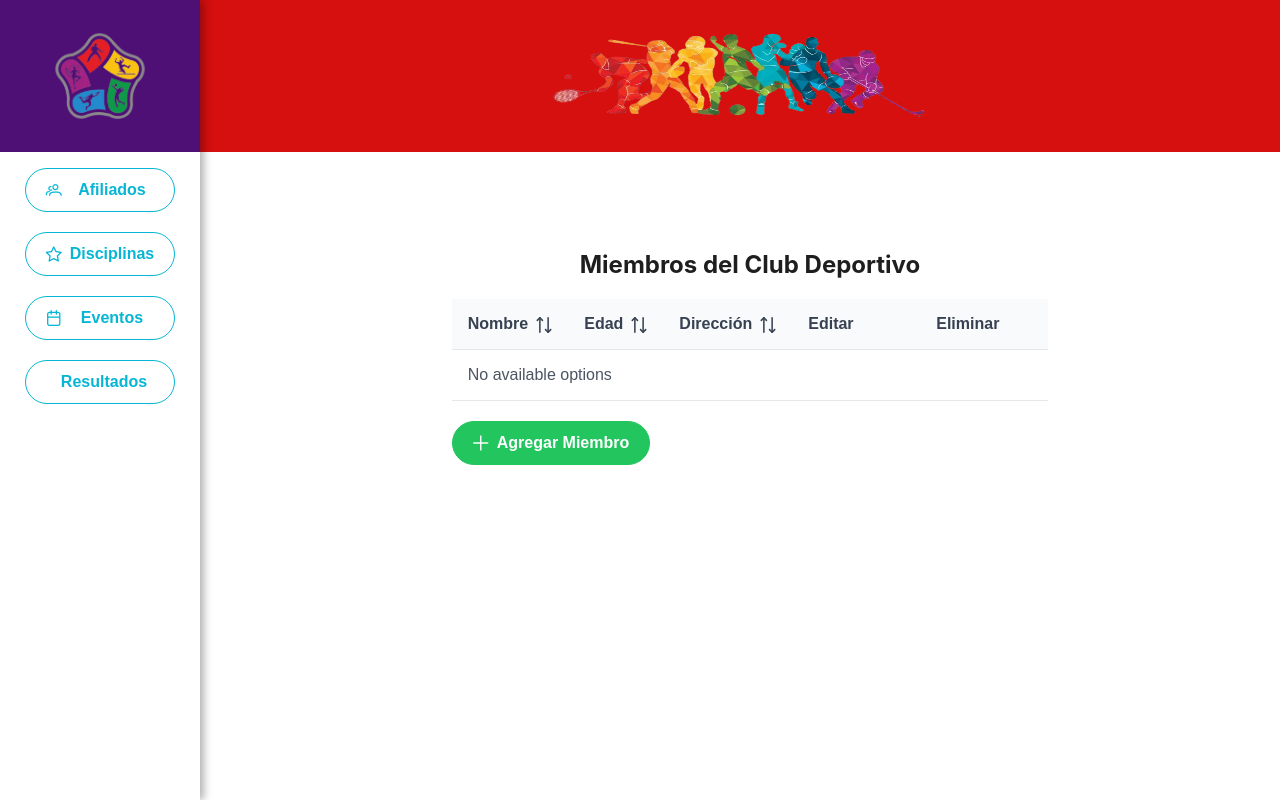
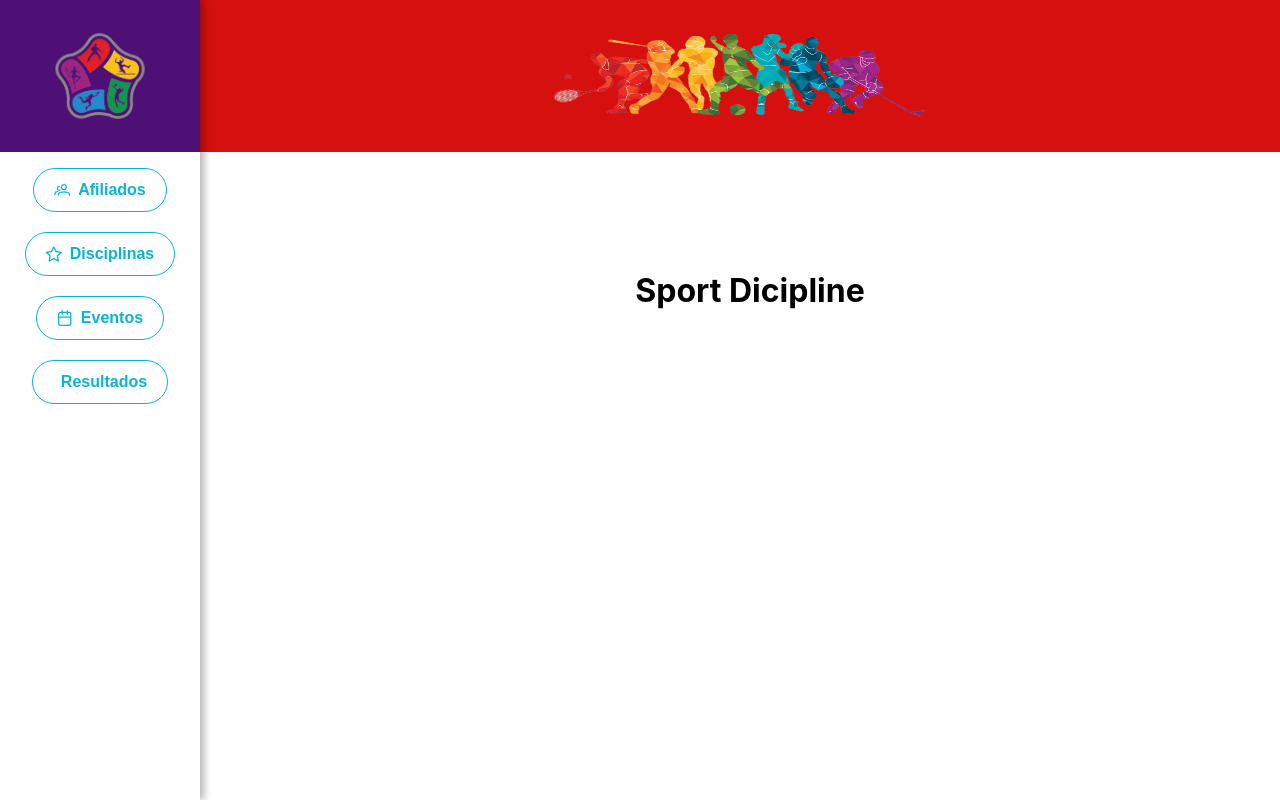
Before and after one commit to Julieth-Becerra/clubDeportivo_Front, a React (Create React App) app: page /disciplinas in a window 1280 px wide. Built offline with nearby package versions, Linux system fonts and the light colour scheme; no server answers; a web font is replaced by a local one.

Commit message:
Implementación de rutas

```diff
--- a/package.json
+++ b/package.json
@@ -10,6 +10,7 @@
     "primereact": "^10.5.1",
     "react": "^18.2.0",
     "react-dom": "^18.2.0",
+    "react-router-dom": "^6.22.3",
     "react-scripts": "5.0.1",
     "web-vitals": "^2.1.4"
   },
--- a/src/App.css
+++ b/src/App.css
@@ -36,3 +36,9 @@
     transform: rotate(360deg);
   }
 }
+
+
+
+body {
+  margin-top: 250px;
+}
--- a/src/App.js
+++ b/src/App.js
@@ -1,21 +1,29 @@
+import { PrimeReactProvider } from 'primereact/api';
+import 'primereact/resources/themes/lara-light-cyan/theme.css';
 import './App.css';
+import React from 'react';
+import { BrowserRouter as Router, Route, Routes } from 'react-router-dom';
+
 import Sidebar from './components/navBar/navBar';
 import Member from './components/member/Member';
-
-import { PrimeReactProvider } from 'primereact/api';
-import 'primereact/resources/themes/lara-light-cyan/theme.css';
 import Banner from './components/banner/banner';
+import SportDicipline from './components/dicipline/sportDicipline';
 
 function App() {
   return (
     <div className="App">
-      <Banner />
-      <div className="content">
-        <Sidebar />
-        <PrimeReactProvider>
-          <Member />
-        </PrimeReactProvider>
-      </div>
+      <PrimeReactProvider>
+        <Router>
+          <Sidebar />
+          <div className="content">
+            <Banner />
+            <Routes>
+              <Route path="/afiliados" element={<Member />} />
+              <Route path="/disciplinas" element={<SportDicipline />} />
+            </Routes>
+          </div>
+        </Router>
+      </PrimeReactProvider>
     </div>
   );
 }
--- /dev/null
+++ b/src/components/dicipline/sportDicipline.js
@@ -0,0 +1,12 @@
+
+
+const SportDicipline = () => {
+    return (
+        <div>
+            <h1>Sport Dicipline</h1>
+
+        </div>
+    )
+}
+
+export default SportDicipline;
--- a/src/components/member/styles.css
+++ b/src/components/member/styles.css
@@ -1,16 +1,17 @@
-.member-table-container {
-    margin: 20px; /* Añade un margen alrededor del contenedor */
-    margin-top: 230px;
-  }
+
 
 .title {
-    color: #1e1e1f; /* Cambia el color del título */
-    font-size: 24px; /* Ajusta el tamaño de la fuente del título */
-    margin-bottom: 20px; /* Añade espacio debajo del título */
+  color: #1e1e1f;
+
+  font-size: 24px;
+
+  margin-bottom: 20px;
+
 }
 
 .p-datatable {
-    font-size: 16px; /* Ajusta el tamaño de la fuente de la tabla */
+  font-size: 16px;
+  /* Ajusta el tamaño de la fuente de la tabla */
 }
 
 
--- a/src/components/navBar/navBar.js
+++ b/src/components/navBar/navBar.js
@@ -2,28 +2,29 @@ import React, { useState } from 'react';
 import { Button } from 'primereact/button';
 import 'primeicons/primeicons.css';
 import './styleNavBar.css';
+import { NavLink } from 'react-router-dom';
 
 export default function NavBar() {
     const [menuItems] = useState([
         {
             label: 'Afiliados',
             icon: 'pi pi-users',
-            command: () => {}
+            route: '/afiliados' // Aquí define la ruta correspondiente
         },
         {
             label: 'Disciplinas',
             icon: 'pi pi-star',
-            command: () => {}
+            route: '/disciplinas'
         },
         {
             label: 'Eventos',
             icon: 'pi pi-calendar',
-            command: () => {}
+            route: '/eventos'
         },
         {
             label: 'Resultados',
             icon: 'pi pi-trophy',
-            command: () => {}
+            route: '/resultados'
         }
     ]);
 
@@ -36,7 +37,9 @@ export default function NavBar() {
             </div>
             <div className="navbar-icons-container">
                 {menuItems.map((item, index) => (
-                    <Button icon={item.icon} key={index}  label={item.label} rounded outlined aria-label="Filter"  className="navbar-icon"  />
+                    <NavLink to={item.route} key={index} className="navbar-icon">
+                        <Button icon={item.icon} label={item.label} rounded outlined aria-label="Filter" />
+                    </NavLink>
                 ))}
             </div>
         </div>
```
Also changed, not shown: 1 other file (tests, documents, lock files or other folders). Lines whose indentation alone changed are shown as unchanged.
